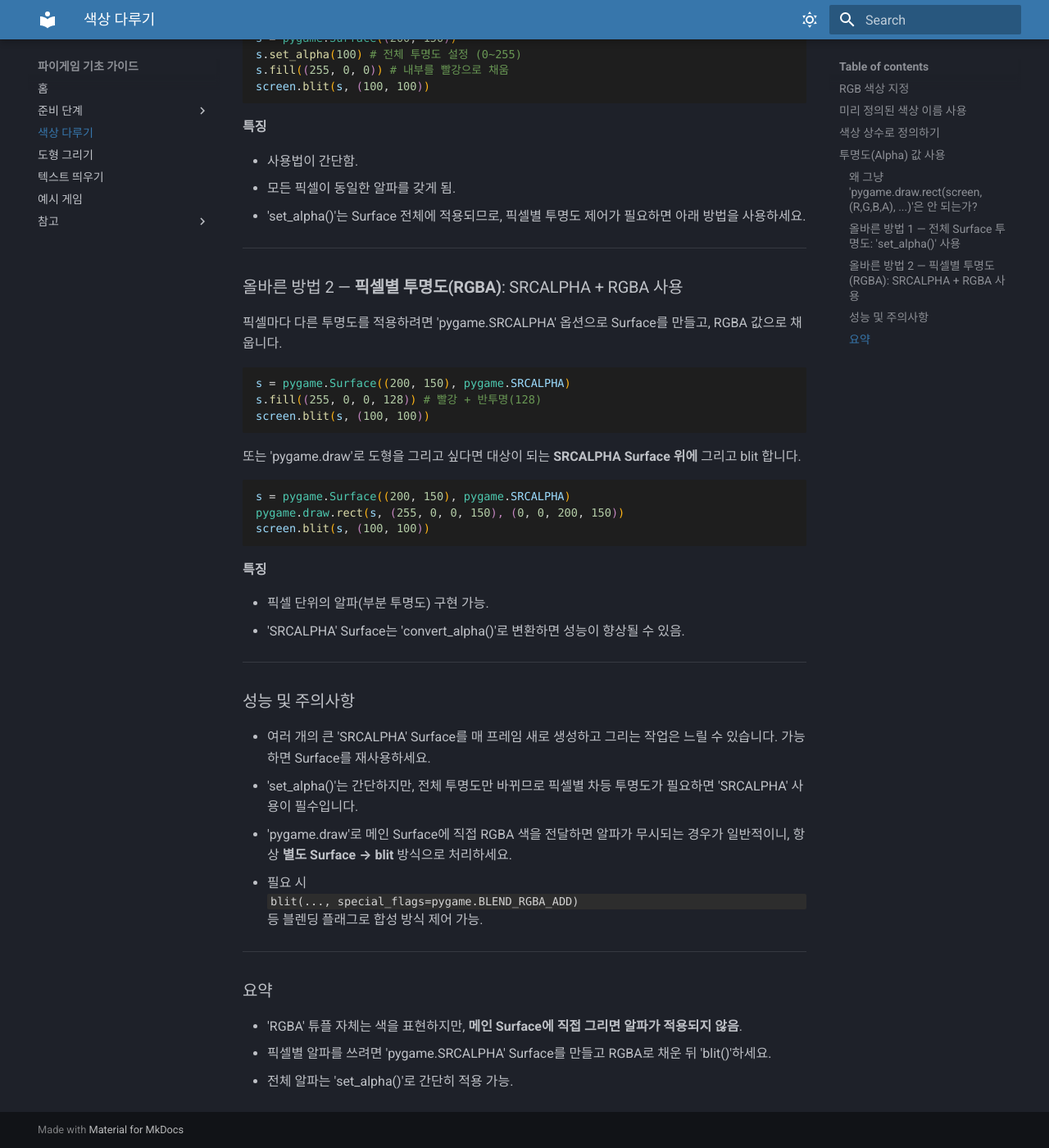
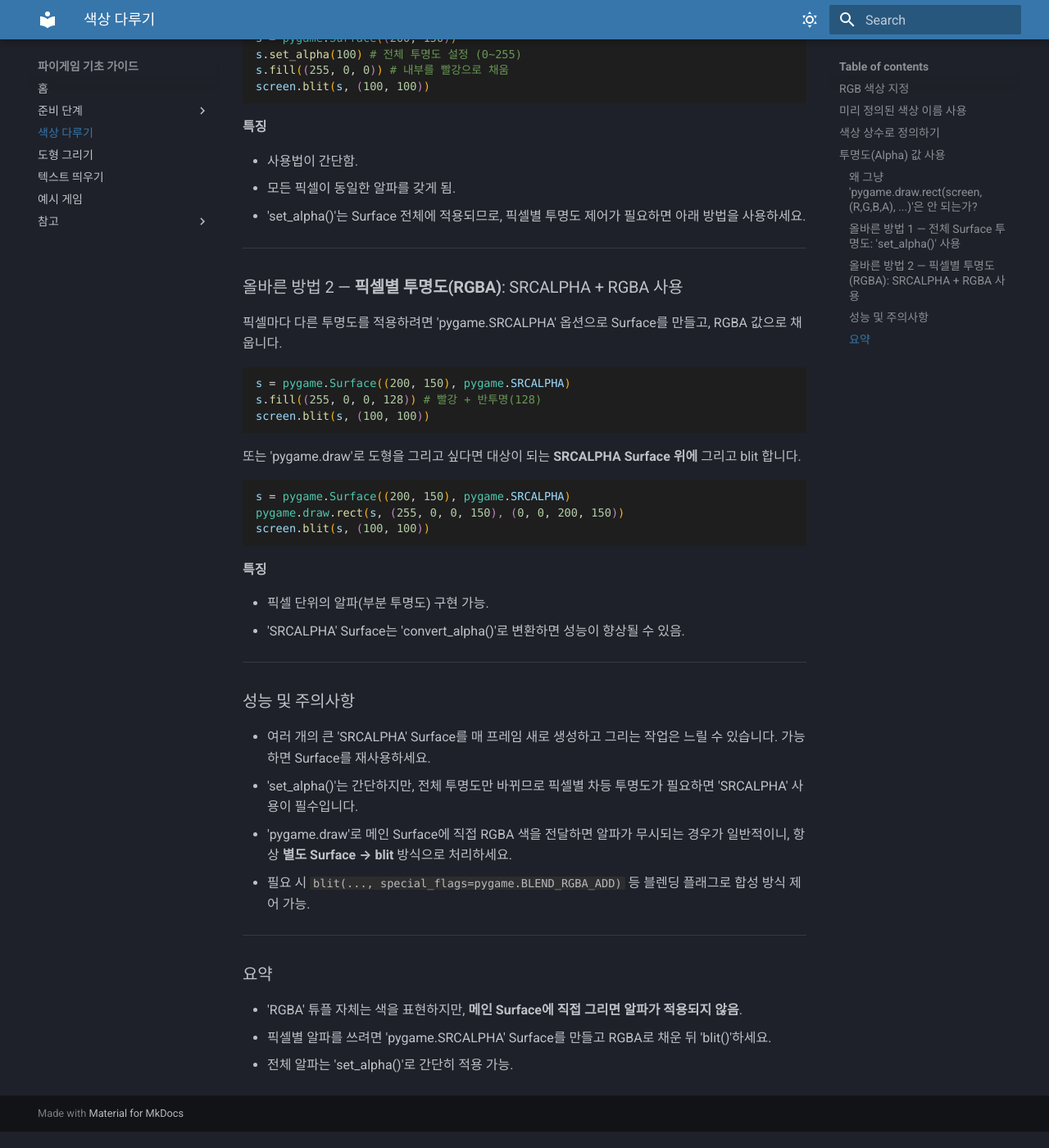
Before and after one commit to keonyang1/pygame-guide, an MkDocs documentation site: the page built from docs/색상_다루기.md, in a window 1280 px wide and 1400 px high, scrolled down 1878 px. Shown: the whole window at 82% size. Built offline with MkDocs 1.6.1 and Material for MkDocs 9.7.7, drawn with Linux system fonts in a browser that asks for light colours.

Commit message:
css 변경

```diff
--- a/docs/stylesheets/extra.css
+++ b/docs/stylesheets/extra.css
@@ -15,8 +15,8 @@
   font-weight: bold;
 }
 
-/* 코드 블록 전체 */
-pre code, code {
+/* ─────────────── VSCode 다크 테마 색상 ─────────────── */
+pre code {
   background-color: #1e1e1e !important;
   color: #d4d4d4 !important;
   font-family: "Consolas", "Courier New", monospace;
@@ -28,15 +28,6 @@
   overflow-x: auto;
 }
 
-/* 인라인 코드
-code:not(pre code) {
-  background-color: #2d2d2d !important;
-  color: #dcdcdc !important;
-  border-radius: 4px;
-  padding: 0.15em 0.3em;
-}*/
-
-/* ─────────────── VSCode 다크 테마 색상 ─────────────── */
 code {
   background-color: #2d2d2d !important;
   color: #dcdcdc;
```
